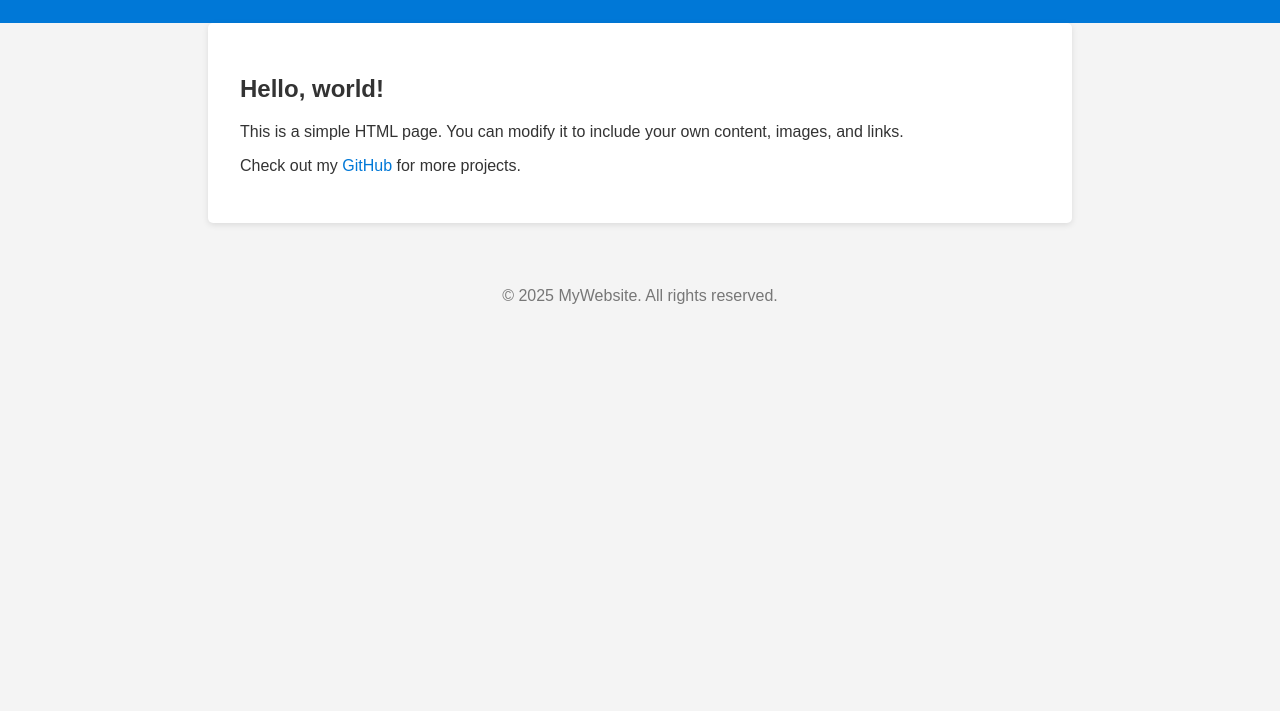
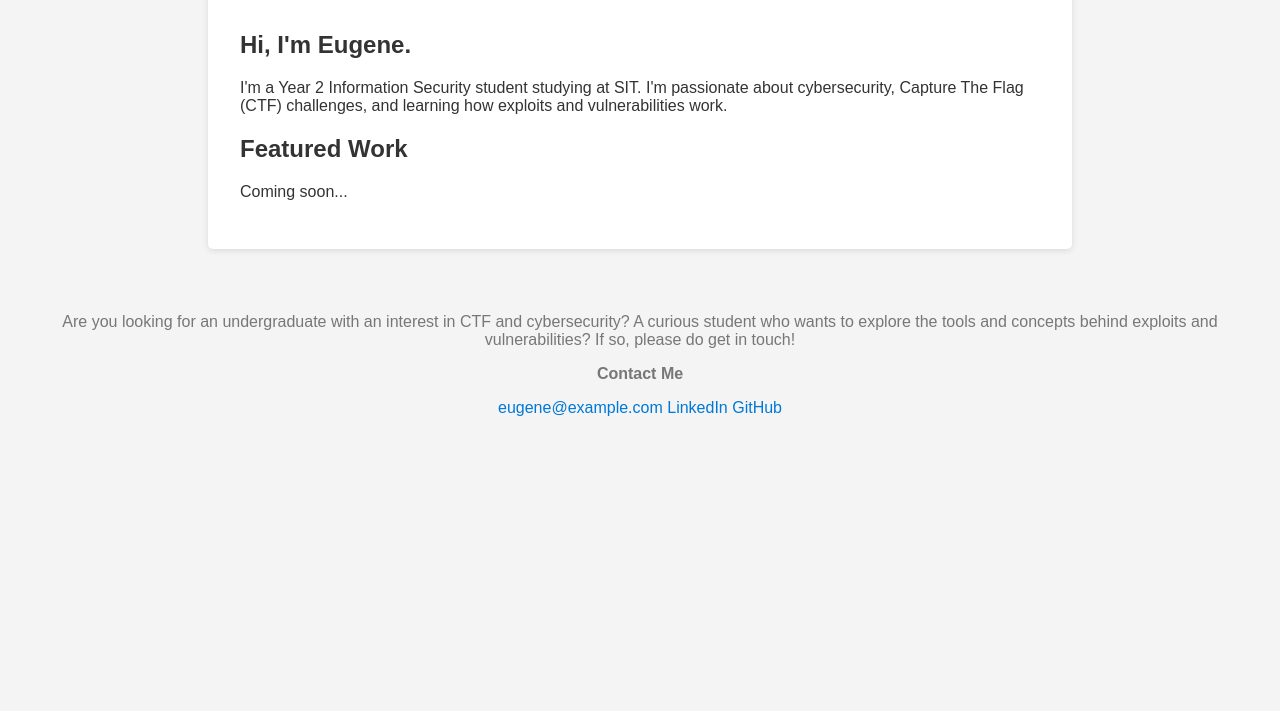
Before and after one commit to eeugenewyj/website, a plain HTML site: page index.html in a window 1280 px wide. Shown: the part 89-800 px from the top of the page. Drawn offline with Linux system fonts and the light colour scheme.

Commit message:
Revise index.html for portfolio layout
Updated the HTML structure and content for a portfolio page.

```diff
--- a/index.html
+++ b/index.html
@@ -3,32 +3,55 @@
   <head>
     <meta charset="UTF-8" />
     <meta name="viewport" content="width=device-width, initial-scale=1.0" />
-    <title>My Simple Page</title>
-    <!-- Link to the external stylesheet -->
+    <title>Eugene | Portfolio</title>
     <link rel="stylesheet" href="style.css" />
   </head>
 
   <body>
     <header>
-      <h1>Welcome to My Simple Page</h1>
+      <div class="logo">Eugene</div>
+      <nav>
+        <a href="#work">WORK</a>
+        <a href="#about">ABOUT</a>
+        <a href="#community">COMMUNITY</a>
+        <a href="#resume">RESUME</a>
+      </nav>
     </header>
 
     <main>
-      <h2>Hello, world!</h2>
-      <p>
-        This is a simple HTML page. You can modify it to include your own
-        content, images, and links.
-      </p>
+      <section id="about">
+        <h1>Hi, I'm Eugene.</h1>
+        <p class="description">
+          I'm a Year 2 Information Security student studying at SIT. I'm
+          passionate about cybersecurity, Capture The Flag (CTF) challenges, and
+          learning how exploits and vulnerabilities work.
+        </p>
+      </section>
 
-      <p>
-        Check out my
-        <a href="https://github.com/">GitHub</a>
-        for more projects.
-      </p>
+      <section class="featured" id="work">
+        <h2>Featured Work</h2>
+        <p>Coming soon...</p>
+      </section>
     </main>
 
     <footer>
-      <p>© 2025 MyWebsite. All rights reserved.</p>
+      <div class="footer-text">
+        <p>
+          Are you looking for an undergraduate with an interest in CTF and
+          cybersecurity? A curious student who wants to explore the tools and
+          concepts behind exploits and vulnerabilities? If so, please do get in
+          touch!
+        </p>
+      </div>
+
+      <div class="contact">
+        <p><strong>Contact Me</strong></p>
+        <a href="mailto:eugene@example.com">eugene@example.com</a>
+        <a href="https://linkedin.com/in/eugene" target="_blank">LinkedIn</a>
+        <a href="https://github.com/eugene" target="_blank">GitHub</a>
+      </div>
     </footer>
+
+    <script src="script.js"></script>
   </body>
 </html>
```
